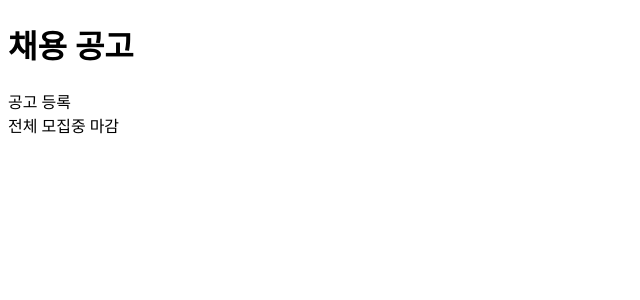
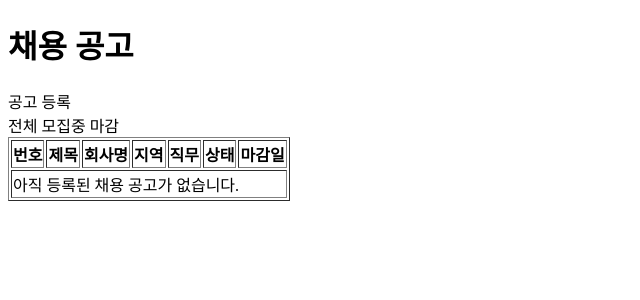
Before and after one commit to legozzang/dankook, a Python web app: template backend/src/main/resources/templates/jobposting/list.html in a window 1280 px wide. Shown: the top 300 px of the page, without its empty margins (0-640 px from the left). Run offline with Jinja, Linux system fonts and the light colour scheme; the template is opened without the code that fills it, so the values that code supplies are empty.

Commit message:
feat: /jobpostings 의 view부분 완성
현재 /communities 와 /jobpostings 둘다 정적으로만 이루어짐 thymeleaf는 향후 수정하며 추가할 예정
현재 a herf = '#' 임시 링크로 지정해놓음

```diff
--- a/backend/src/main/resources/templates/jobposting/list.html
+++ b/backend/src/main/resources/templates/jobposting/list.html
@@ -15,8 +15,12 @@
 </head>
 <body>
     <h1> 채용 공고</h1>
-
+    <!-- a herf="#" 임시 링크 -->
     <a herf="#">공고 등록</a>
+    <!--
+    향후 <a th:href="@{/jobpostings/new}">공고 등록</a>
+    이렇게 변경 필요
+    -->
 
     <nav>
         <a herf="#">전체</a>
@@ -24,5 +28,21 @@
         <a herf="#">마감</a>
     </nav>
 
+    <table border="1">
+        <thead>
+            <tr>
+                <th>번호</th>
+                <th>제목</th>
+                <th>회사명</th>
+                <th>지역</th>
+                <th>직무</th>
+                <th>상태</th>
+                <th>마감일</th>
+            </tr>
+            <tr>
+                <td colspan="7">아직 등록된 채용 공고가 없습니다. </td>
+            </tr>
+        </thead>
+    </table>
 </body>
 </html>
```
